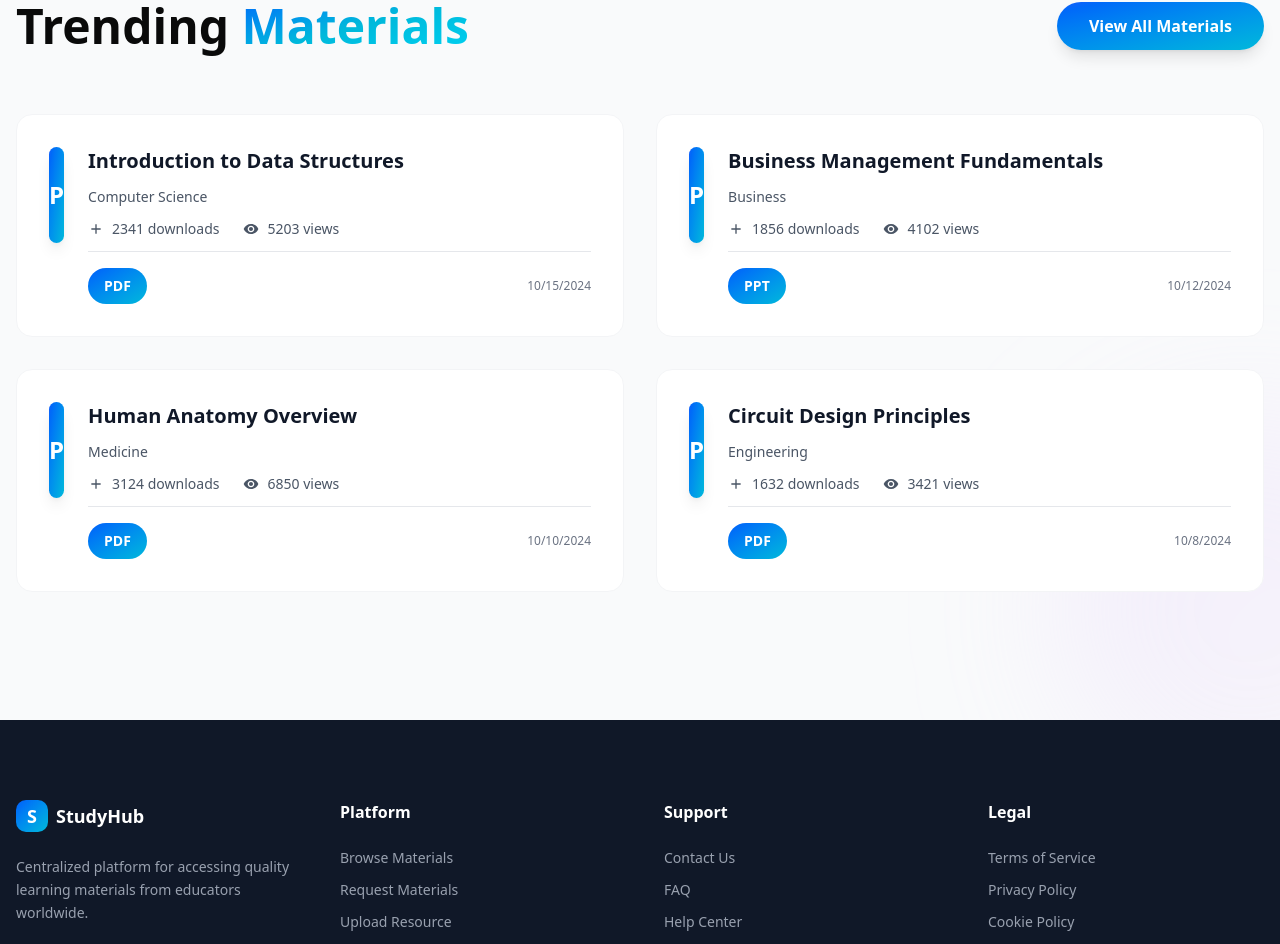
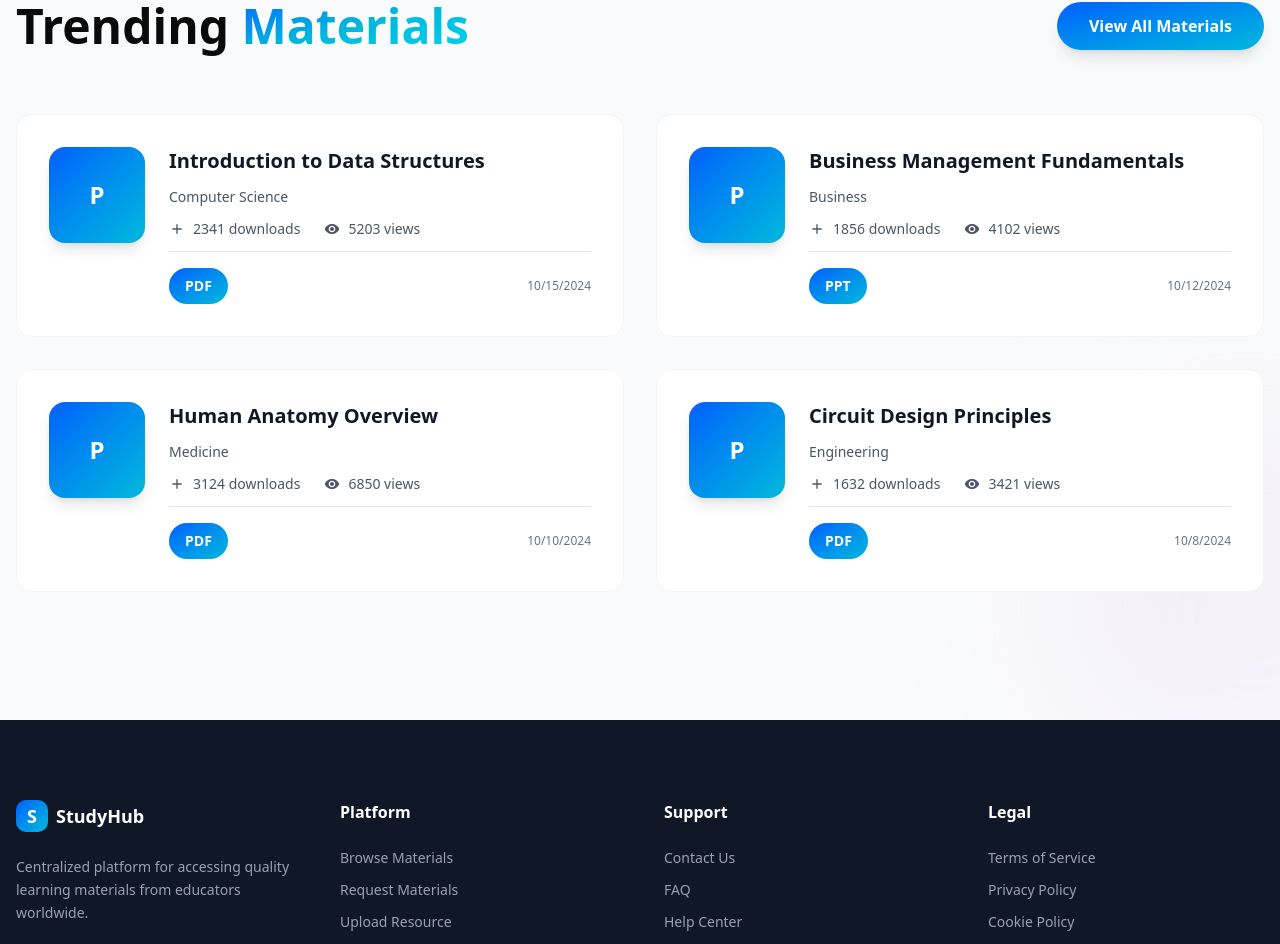
Before and after one commit to libranetx/study-materials-hub, a Next.js app: page / in a window 1280 px wide. Shown: the part 1789-2733 px from the top of the page. Built offline with nearby package versions, Linux system fonts and the light colour scheme.

Commit message:
featured section typo error updated 2

```diff
--- a/components/component/FeaturedMaterials.tsx
+++ b/components/component/FeaturedMaterials.tsx
@@ -74,7 +74,7 @@ export default function FeaturedMaterials() {
               href={`/material/${material.id}`}
               className="bg-white dark:bg-gray-800 rounded-2xl p-8 border border-gray-100 dark:border-gray-700 transition-all duration-300 hover:shadow-xl hover:-translate-y-2 flex gap-6 group"
             >
-              <div className="hidden sm:flex w-24 h-24 bg-linear-to-br from-blue-600 to-cyan-500 rounded-2xl items-center justify-center flex-0 shadow-lg group-hover:shadow-xl transition-shadow">
+              <div className="hidden sm:flex w-24 h-24 bg-linear-to-br from-blue-600 to-cyan-500 rounded-2xl items-center justify-center shrink-0 shadow-lg group-hover:shadow-xl transition-shadow">
                 <span className="text-white font-bold text-2xl">{material.type.charAt(0)}</span>
               </div>
               <div className="flex-1 space-y-3">
```
